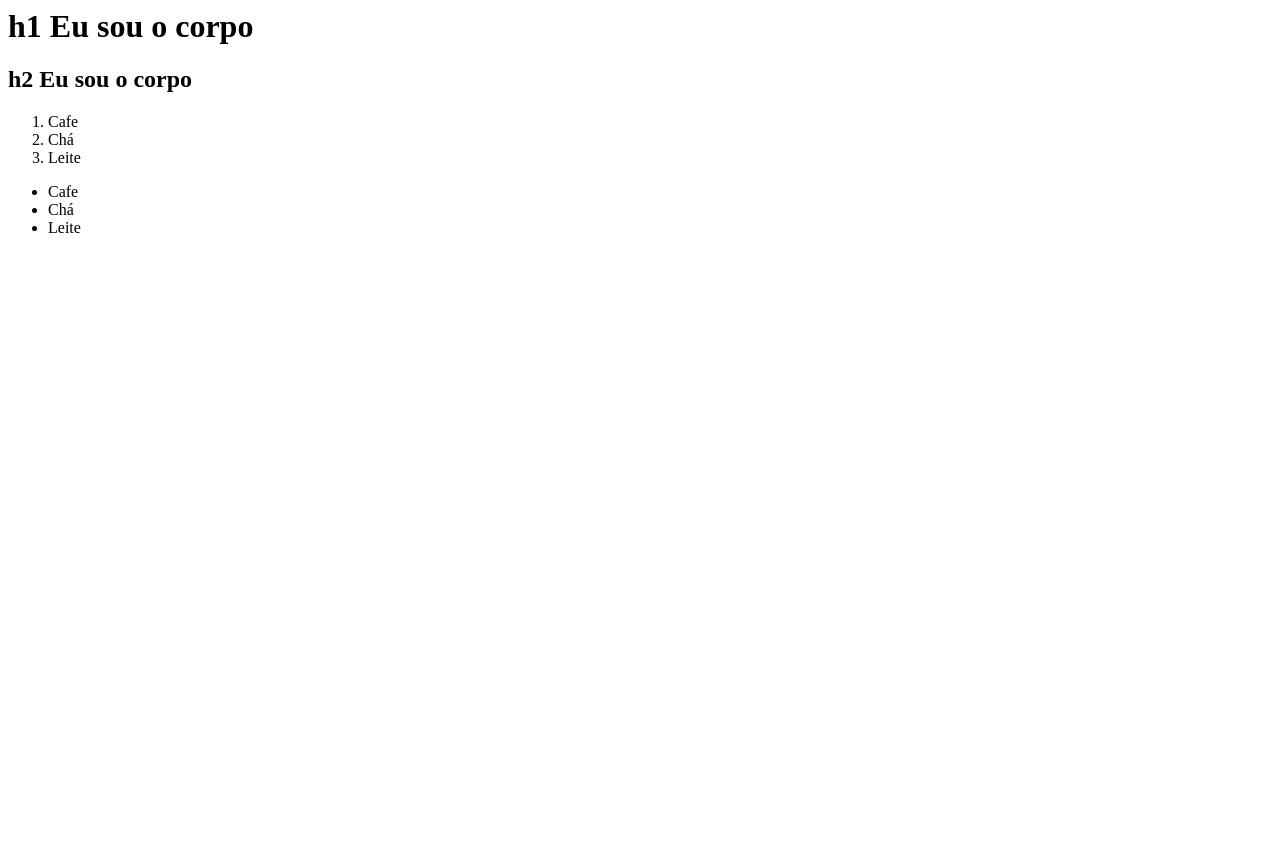
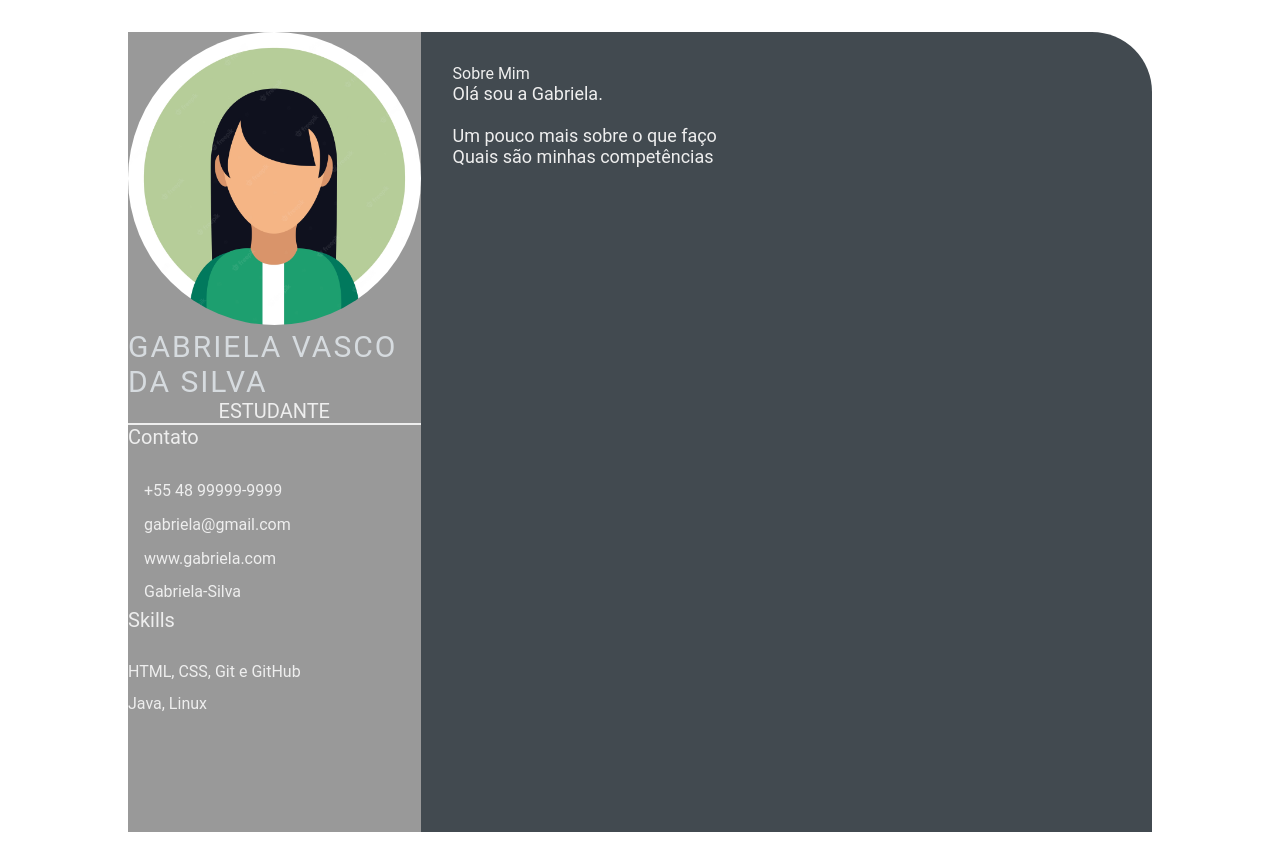
Before and after one commit to Gabriela-Vasco/devweekgit.github.io, a plain HTML site: page Index.html in a window 1280 px wide. Before the commit the page ends 800 px from the top, so only its background shows below. Drawn offline with Linux system fonts and the light colour scheme.

Commit message:
feature: add Index.html (#2)

```diff
--- a/Index.html
+++ b/Index.html
@@ -1,21 +1,54 @@
-<html>
+<!DOCTYPE html>
+<html lang="en">
     <head>
-        <title>
-            Olá, eu sou a cabeça
-        </title>
+        <meta charset="UTF-8">
+        <meta http-equiv="X-UA-Compatible" content="IE=edge">
+        <meta name="viewport" content="width=device-width, initial-scale=1.0">
+        <title>Gabriela Vasco CV</title>
+
+        <link rel="stylesheet" href="style.css">
+
     </head>
     <body>
-        <h1>h1 Eu sou o corpo</h1>
-        <h2>h2 Eu sou o corpo</h2>
+        <main class="resume-contents">
+            <section class="left-section">
+                <section class="left-section-content">
+                    <div class="profile">
+                        <img class="profile-image" src="img/profile-image.jpg" alt="Profile image">
+                        <p class="name">Gabriela Vasco da Silva</p>
+                        <p class="profession">Estudante</p>
+                    </div>
+                    <div class="contact-info">
+                        <p class="left-title">Contato</p>
+                        <ul>
+                            <li><i class="fa fa-phone"></i>+55 48 99999-9999</li>
+                            <li><i class="fa fa-envelope"></i>gabriela@gmail.com</li>
+                            <li><i class="fa fa-globe"></i>www.gabriela.com</li>
+                            <li><i class="fa fa-github"></i>Gabriela-Silva</li>
+                        </ul>
+                    </div>
+                    <div class="skills">
+                        <p class="left-title">Skills</p>
+                        <ul>
+                            <li><p>HTML, CSS, Git e GitHub</p></li>
+                            <li><p>Java, Linux</p></li>
+                        </ul>
+                    </div>
+                </section>
+                </section>
+                <section class="right-section">
+                    <div class="right-section-contents">
+                        <section class="about gap">
+                            <div class="right-title">Sobre Mim</div>
+                            <p class="about-me-contents">
+                                Olá sou a Gabriela.<br>
+                                <br> Um pouco mais sobre o que faço
+                                <br> Quais são minhas competências
+                            </p>
+                        </section>
+                    </div>
+                </section>
+            </section>
+        </main>
     </body>
-    <ol>
-        <li>Cafe</li>
-        <li>Chá</li>
-        <li>Leite</li>
-    </ol>
-    <ul>
-        <li>Cafe</li>
-        <li>Chá</li>
-        <li>Leite</li>
-    </ul>
 </html>
--- /dev/null
+++ b/style.css
@@ -0,0 +1,103 @@
+* {
+    margin: 0;
+    padding: 0;
+    box-sizing: border-box;
+    list-style: none;
+    font-family: 'Roboto', sans-serif;
+}
+
+.resume-contents {
+    min-height: 100vh;
+    width: 80%;
+    margin: 2rem auto;
+    display: grid;
+    grid-template-columns: repeat(7, 1fr);
+}
+
+.left-section {
+    grid-column: span 2;
+    height: 100%;
+    background-color: #999999;
+}
+
+.right-section {
+    grid-column: span 5;
+    height: 100%;
+    background-color: #424a50;
+    border-radius: 0px 60px 0px 0px;
+}
+
+.left-section-contents{
+    padding: 2rem 2rem;
+}
+
+.profile {
+    width: 100%;
+    border-bottom: 2px solid #eeeeee;
+}
+
+.profile .profile-image {
+    width: 100%;
+    border-radius: 100%;
+}
+
+.name {
+    color: #D6DBDF;
+    font-size: 30px;
+    letter-spacing: 2px;
+    text-transform: uppercase;
+}
+
+.profession {
+    color: #eeeeee;
+    font-size: 20px;
+    text-transform: uppercase;
+    text-align: center;
+}
+
+/* .contact-info { border-bottom: 2px solid #1B2631; } */
+.left-title {
+    color: #eeeeee;
+    font-size: 20px;
+}
+
+.contact-info ul {
+    padding-top: 1.5rem;
+}
+
+.contact-info ul li,
+.references ul li {
+    padding: .4rem 0;
+    color: #eeeeee;
+}
+
+.contact-info ul li i,
+.references ul li i {
+    padding-right: 1rem;
+    font-size: 18px;
+    color: #eeeeee;
+}
+
+.skills ul {
+    padding-top: 1.5rem;
+}
+.skills ul li p {
+    padding: .4rem 0;
+    color: #eeeeee;
+}
+
+.right-section-contents {
+    padding: 2rem 2rem;
+}
+
+.right-title {
+    color: #eeeeee;
+}
+
+.gap {
+    padding-bottom: 2rem;
+}
+.about-me-contents {
+    font-size: 18px;
+    color: #eeeeee;
+}
```
Also changed, not shown: img/profile-image.jpg (added).
